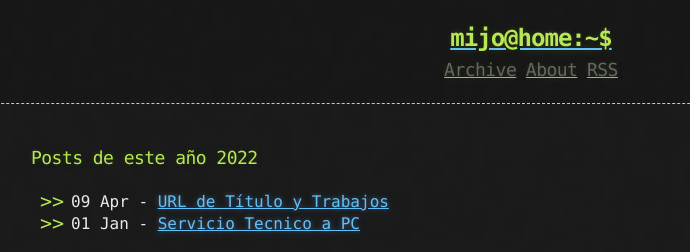
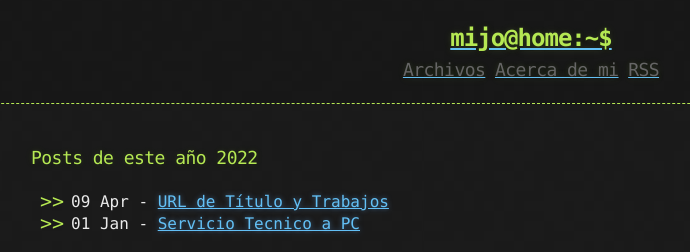
Before and after one commit to parramiguel/parramiguel.github.io, a Jekyll site: the page built from archivo.md, in a window 1280 px wide. Shown: the top 252 px of the page, without its empty margins (109-799 px from the left). Built offline with Jekyll 4.4.1, drawn with Linux system fonts in a browser that asks for light colours.

Commit message:
Cabecera en español

```diff
--- a/_includes/links.html
+++ b/_includes/links.html
@@ -1,3 +1,3 @@
-<a href="{{ "/archive" | prepend: site.baseurl | replace: '//', '/' }}"><h2 class="header-link">Archive</h2></a>
-<a href="{{ "/about" | prepend: site.baseurl | replace: '//', '/' }}"><h2 class="header-link">About</h2></a>
+<a href="{{ "/archivo" | prepend: site.baseurl | replace: '//', '/' }}"><h2 class="header-link">Archivos</h2></a>
+<a href="{{ "/about" | prepend: site.baseurl | replace: '//', '/' }}"><h2 class="header-link">Acerca de mi</h2></a>
 <a href="{{ "/atom.xml" | prepend: site.baseurl | replace: '//', '/' }}"><h2 class="header-link">RSS</h2></a>
```
Also changed, not shown: archivo.md (renamed from archive.md), 1 other file.
